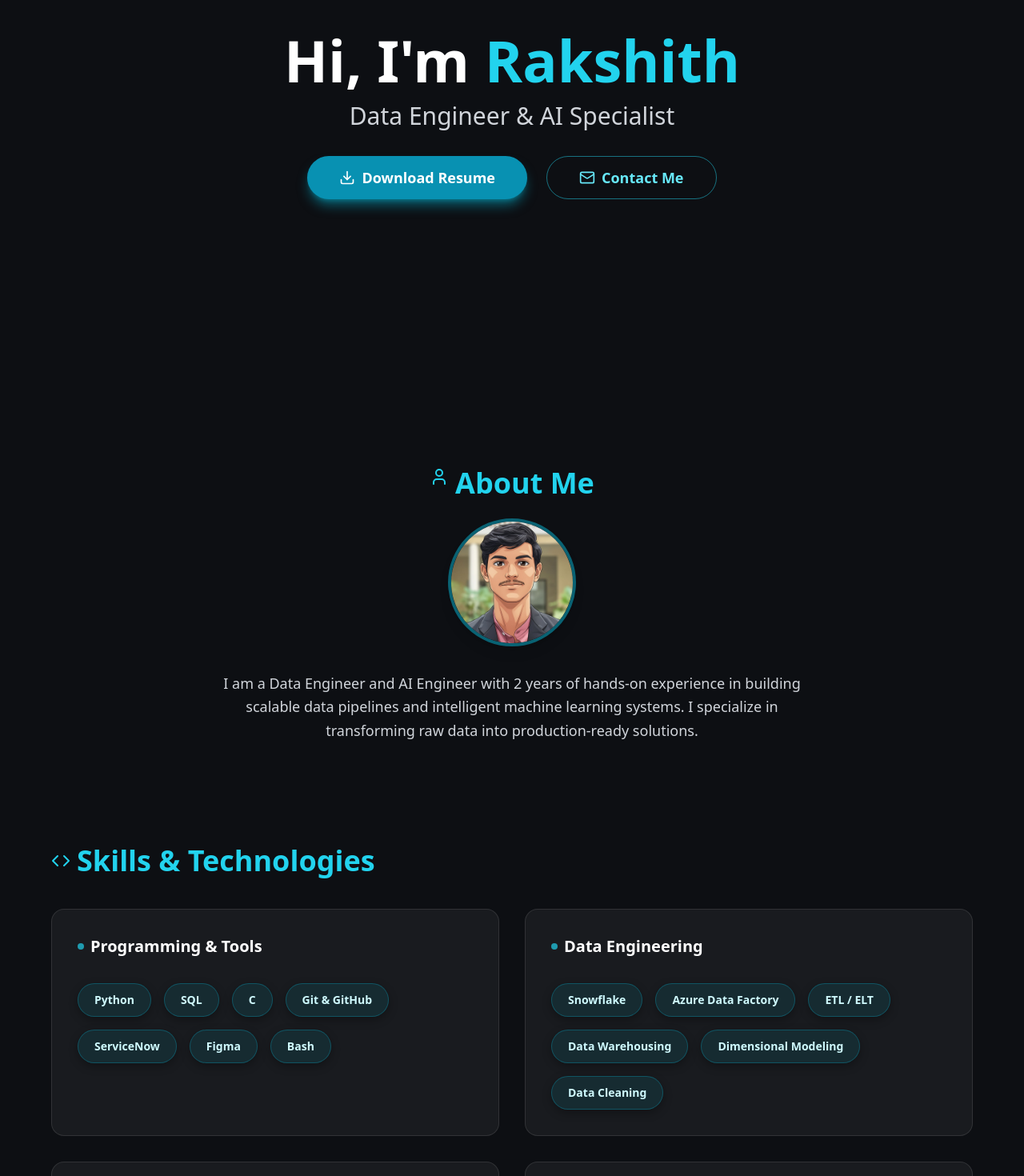
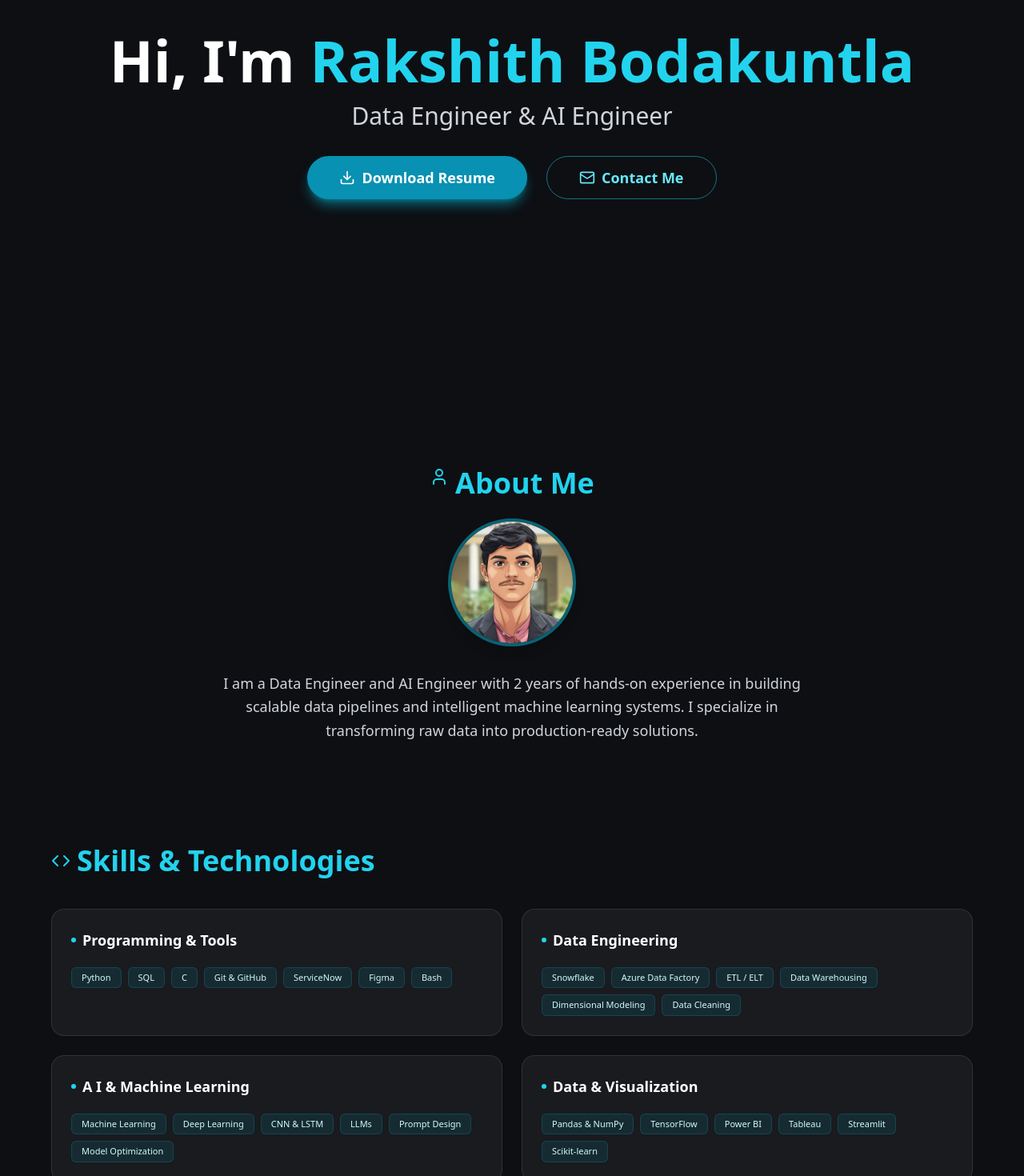
Before and after one commit to Rakshithbodakuntla/My_portfolio, a React (Vite) app: page / in a window 1280 px wide. Shown: the part 280-1750 px from the top of the page at 80% size. Built offline with nearby package versions, Linux system fonts and the light colour scheme.

Commit message:
Update job title and personal introduction

```diff
--- a/src/App.jsx
+++ b/src/App.jsx
@@ -89,7 +89,7 @@ export default function Portfolio() {
 
   const experience = [
     {
-      title: "Gradh Assistant",
+      title: "Graduate Research Assistant",
       company: "University of Central Missouri – Overland Park, KS",
       period: "Aug 2025 – Present",
       keyAchievements: [
@@ -221,10 +221,10 @@ export default function Portfolio() {
       <section id="home" className="pt-28 pb-16 text-center min-h-screen flex items-center justify-center">
         <div className="max-w-6xl mx-auto px-4">
           <h3 className="text-5xl md:text-7xl font-extrabold mb-4">
-            <span className="text-white">Hi, I'm</span> <span className="text-cyan-400">Rakshith</span>
+            <span className="text-white">Hi, I'm</span> <span className="text-cyan-400">Rakshith Bodakuntla</span>
           </h3>
           <p className="text-2xl md:text-3xl font-light text-gray-300 mb-8">
-            Data Engineer & AI Specialist
+            Data Engineer & AI Engineer
           </p>
           <div className="flex flex-wrap justify-center gap-6">
             <a href="https://drive.google.com/file/d/1YoIgucMOj_nYqqJibQd0uTrGNFEsRQZo/view?usp=sharing" target="_blank" className="px-10 py-3 bg-cyan-600 text-white rounded-full font-semibold text-lg shadow-lg shadow-cyan-500/50 hover:bg-cyan-700 transition flex items-center gap-2 transform hover:scale-105">
@@ -256,27 +256,27 @@ export default function Portfolio() {
         </div>
       </section>
 
-      {/* SKILLS SECTION - FLOATING BUTTONS */}
+      {/* SKILLS SECTION - COMPACT FLOATING BUTTONS */}
       <section id="skills" className="py-16 px-4">
         <div className="max-w-6xl mx-auto">
           <h2 className="text-4xl font-bold mb-10 text-cyan-400 flex items-center gap-2">
             <Code /> Skills & Technologies
           </h2>
-          <div className="grid md:grid-cols-2 gap-8">
+          <div className="grid md:grid-cols-2 gap-6">
             {Object.entries(skills).map(([category, items]) => (
-              <div key={category} className="bg-white/5 border border-white/10 rounded-2xl p-8 transition-all">
-                <h3 className="text-xl font-semibold text-white mb-8 capitalize flex items-center gap-2">
-                  <div className="w-2 h-2 bg-cyan-400 rounded-full animate-pulse"></div>
+              <div key={category} className="bg-white/5 border border-white/10 rounded-2xl p-6 transition-all">
+                <h3 className="text-lg font-semibold text-white mb-5 capitalize flex items-center gap-2">
+                  <div className="w-1.5 h-1.5 bg-cyan-400 rounded-full"></div>
                   {category.replace(/([A-Z])/g, ' $1')}
                 </h3>
-                <div className="flex flex-wrap gap-4">
+                <div className="flex flex-wrap gap-2">
                   {items.map((skill) => (
-                    <button
+                    <div
                       key={skill}
-                      className="px-5 py-2.5 bg-cyan-500/10 border border-cyan-500/30 text-cyan-100 text-sm font-semibold rounded-full shadow-[0_4px_12px_rgba(0,0,0,0.3)] hover:shadow-[0_8px_20px_rgba(34,211,238,0.2)] hover:bg-cyan-500/20 hover:border-cyan-400 hover:-translate-y-1 transition-all duration-300 cursor-default"
+                      className="px-3 py-1 bg-cyan-500/10 border border-cyan-500/20 text-cyan-100 text-[11px] font-medium rounded-md shadow-sm hover:bg-cyan-500/20 hover:border-cyan-400 hover:-translate-y-0.5 transition-all duration-200 cursor-default"
                     >
                       {skill}
-                    </button>
+                    </div>
                   ))}
                 </div>
               </div>
@@ -355,7 +355,7 @@ export default function Portfolio() {
               {certifications.map((c, i) => (
                 <div key={i} className={card + " flex items-center gap-3 py-4"}>
                   <Award size={24} className="text-cyan-400" />
-                  <span className="font-medium">{c}</span>
+                  <span className="font-medium text-sm">{c}</span>
                 </div>
               ))}
             </div>
```
